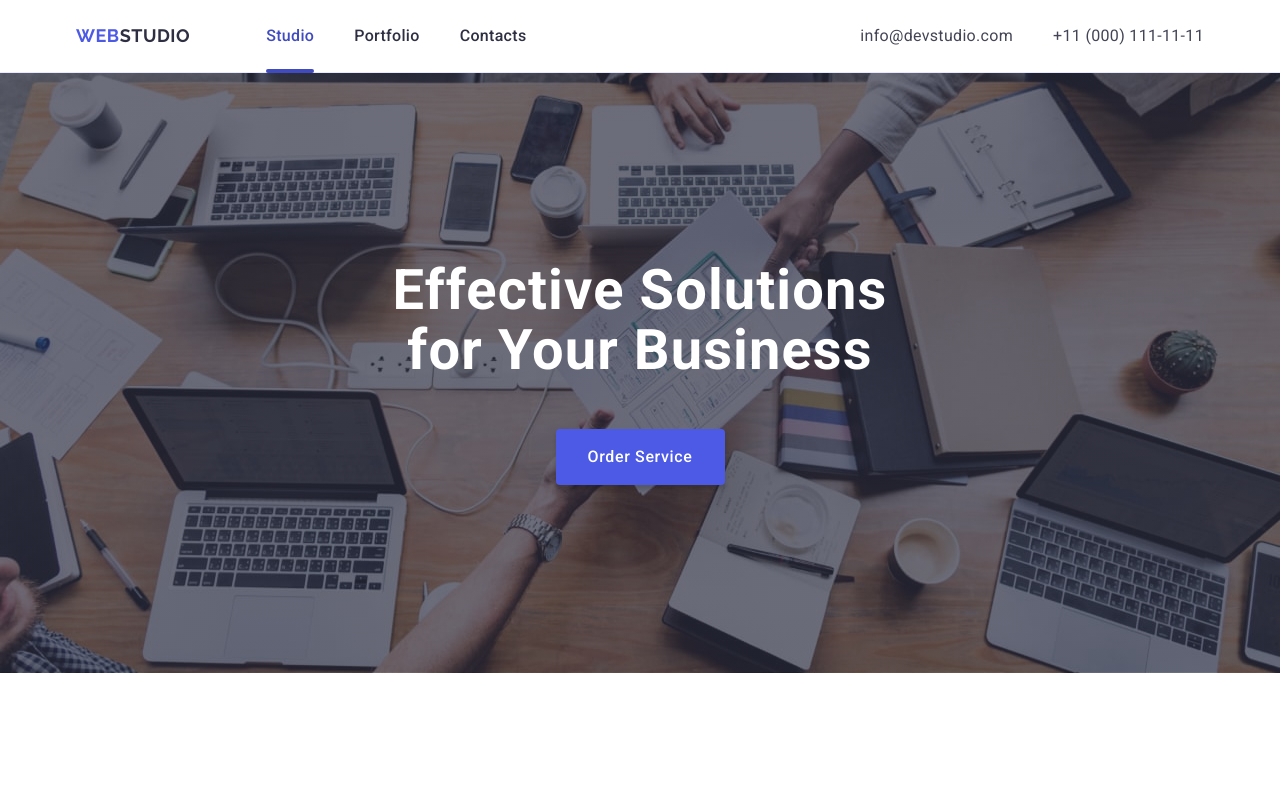
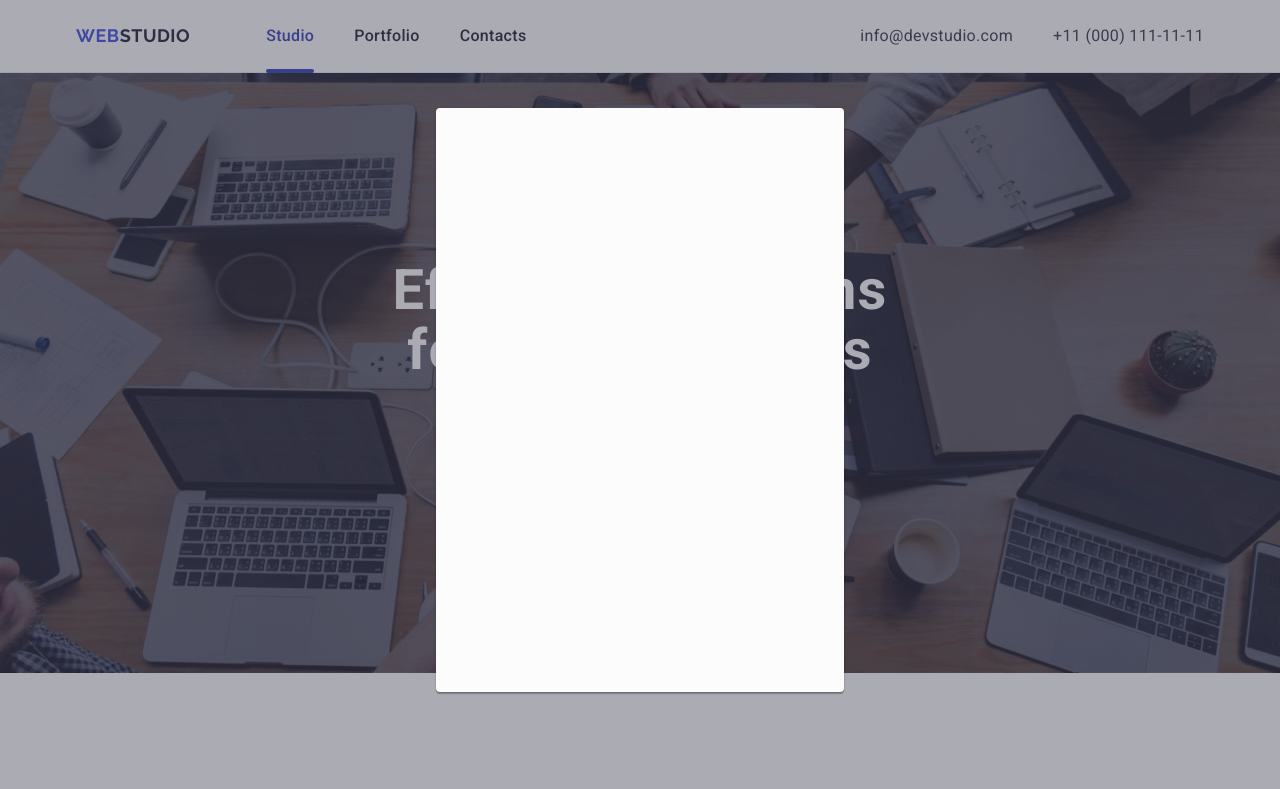
Before and after one commit to YuliiaTukaieva/goit-markup-hw-05, a plain HTML site: page index.html in a window 1280 px wide. Shown: the top 789 px of the page. Drawn offline with nearby package versions, Linux system fonts and the light colour scheme.

Commit message:
init code

```diff
--- a/css/styles.css
+++ b/css/styles.css
@@ -528,3 +528,25 @@ margin-top: 0;
 .addr{
     font-style: normal;
 }
+.backdrop {
+    width: 100%;
+    height: 100%;
+    background: rgba(46, 47, 66, 0.4);
+    position: fixed;
+    top: 0;
+    /*display: flex;
+    align-items: center;
+    justify-content: center;*/
+}
+.modal {
+    width: 408px;
+    min-height: 584px;
+    box-shadow: 0 1px 1px 0 rgba(0, 0, 0, 0.14), 0 1px 3px 0 rgba(0, 0, 0, 0.12), 0 2px 1px 0 rgba(0, 0, 0, 0.2);
+    background: #fcfcfc;
+    border-radius: 4px;
+    position: absolute;
+    top: 50%;
+    left: 50%;
+    transform: translate(-50%, -50%);
+    padding: 24px;
+}
--- a/index.html
+++ b/index.html
@@ -394,5 +394,11 @@
 
         </div>
     </footer>
+    <div class="backdrop">
+        <div class="modal">
+
+        </div>
+
+    </div>
 </body>
 </html>
```
